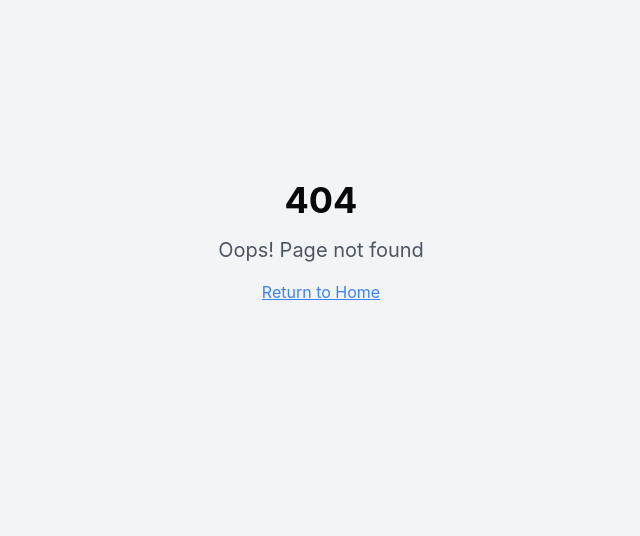
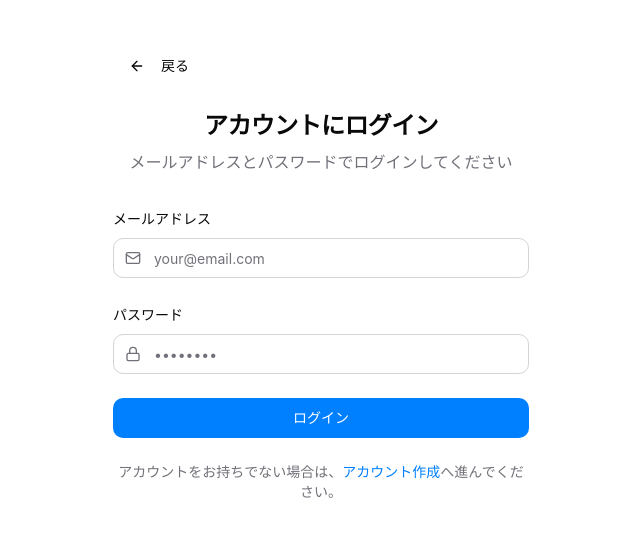
Before and after one commit to kaikunnnn/memolink-hub, a React (Vite) app: page /login in a window 1280 px wide. Before the commit this address had no page. Shown: the part 158-694 px from the top of the page, without its empty margins (319-959 px from the left). Built offline with nearby package versions, Linux system fonts and the light colour scheme.

Commit message:
Add login functionality
This commit adds the login functionality to the application.

```diff
--- a/src/App.tsx
+++ b/src/App.tsx
@@ -11,6 +11,7 @@ import Courses from "./pages/Courses";
 import VideoPlayer from "./pages/VideoPlayer";
 import SignIn from "./pages/SignIn";
 import SignUp from "./pages/SignUp";
+import Login from "./pages/Login";
 import Account from "./pages/Account";
 import NotFound from "./pages/NotFound";
 
@@ -29,6 +30,7 @@ const App = () => (
             <Route path="/courses/:courseId" element={<VideoPlayer />} />
             <Route path="/signin" element={<SignIn />} />
             <Route path="/signup" element={<SignUp />} />
+            <Route path="/login" element={<Login />} />
             <Route path="/account" element={
               <ProtectedRoute>
                 <Account />
--- a/src/components/Navbar.tsx
+++ b/src/components/Navbar.tsx
@@ -93,7 +93,7 @@ const Navbar = () => {
           ) : (
             <>
               <Button variant="outline" size="sm" asChild>
-                <Link to="/signin">サインイン</Link>
+                <Link to="/login">ログイン</Link>
               </Button>
               <Button size="sm" asChild>
                 <Link to="/signup">無料で始める <ChevronRight className="ml-1 h-4 w-4" /></Link>
@@ -151,7 +151,7 @@ const Navbar = () => {
             ) : (
               <>
                 <Button variant="outline" className="w-full" asChild>
-                  <Link to="/signin">サインイン</Link>
+                  <Link to="/login">ログイン</Link>
                 </Button>
                 <Button className="w-full" asChild>
                   <Link to="/signup">無料で始める</Link>
--- /dev/null
+++ b/src/pages/Login.tsx
@@ -0,0 +1,177 @@
+
+import { useState } from 'react';
+import { useNavigate, Link } from 'react-router-dom';
+import { zodResolver } from "@hookform/resolvers/zod";
+import { useForm } from "react-hook-form";
+import * as z from "zod";
+import { Button } from "@/components/ui/button";
+import {
+  Form,
+  FormControl,
+  FormField,
+  FormItem,
+  FormLabel,
+  FormMessage,
+} from "@/components/ui/form";
+import { Input } from "@/components/ui/input";
+import { Alert, AlertDescription } from "@/components/ui/alert";
+import { ArrowLeft, Mail, Lock, AlertCircle } from "lucide-react";
+import { useAuth } from "@/context/AuthContext";
+import SupabaseConfigGuide from '@/components/SupabaseConfigGuide';
+
+const formSchema = z.object({
+  email: z.string().email({
+    message: "有効なメールアドレスを入力してください。",
+  }),
+  password: z.string().min(8, {
+    message: "パスワードは8文字以上である必要があります。",
+  }),
+});
+
+const Login = () => {
+  const navigate = useNavigate();
+  const { signIn, isConfigured } = useAuth();
+  const [isSubmitting, setIsSubmitting] = useState(false);
+  const [generalError, setGeneralError] = useState<string | null>(null);
+
+  const form = useForm<z.infer<typeof formSchema>>({
+    resolver: zodResolver(formSchema),
+    defaultValues: {
+      email: "",
+      password: "",
+    },
+  });
+
+  const onSubmit = async (values: z.infer<typeof formSchema>) => {
+    setGeneralError(null);
+    setIsSubmitting(true);
+
+    try {
+      await signIn(values.email, values.password);
+      navigate('/account');
+    } catch (error) {
+      console.error('Login error:', error);
+      setGeneralError("ログインに失敗しました。もう一度お試しください。");
+    } finally {
+      setIsSubmitting(false);
+    }
+  };
+
+  // Supabaseが設定されていない場合、設定ガイドを表示
+  if (!isConfigured) {
+    return (
+      <div className="min-h-screen flex flex-col bg-background pt-16">
+        <div className="container max-w-md mx-auto px-4 py-8 flex-1 flex flex-col justify-center">
+          <Button
+            variant="ghost"
+            className="w-fit mb-6"
+            onClick={() => navigate(-1)}
+          >
+            <ArrowLeft className="mr-2 h-4 w-4" />
+            戻る
+          </Button>
+
+          <SupabaseConfigGuide />
+
+          <div className="mt-6 text-center">
+            <p className="text-sm text-muted-foreground">
+              アカウントをお持ちでない場合は、
+              <Link to="/signup" className="text-primary font-medium hover:underline">
+                アカウント作成
+              </Link>
+              へ進んでください。
+            </p>
+          </div>
+        </div>
+      </div>
+    );
+  }
+
+  return (
+    <div className="min-h-screen flex flex-col bg-background pt-16">
+      <div className="container max-w-md mx-auto px-4 py-8 flex-1 flex flex-col justify-center">
+        <Button
+          variant="ghost"
+          className="w-fit mb-6"
+          onClick={() => navigate(-1)}
+        >
+          <ArrowLeft className="mr-2 h-4 w-4" />
+          戻る
+        </Button>
+
+        <div className="space-y-2 text-center mb-8">
+          <h1 className="text-2xl font-bold tracking-tight">アカウントにログイン</h1>
+          <p className="text-muted-foreground">
+            メールアドレスとパスワードでログインしてください
+          </p>
+        </div>
+
+        {generalError && (
+          <Alert variant="destructive" className="mb-6">
+            <AlertCircle className="h-4 w-4" />
+            <AlertDescription>{generalError}</AlertDescription>
+          </Alert>
+        )}
+
+        <Form {...form}>
+          <form onSubmit={form.handleSubmit(onSubmit)} className="space-y-6">
+            <FormField
+              control={form.control}
+              name="email"
+              render={({ field }) => (
+                <FormItem>
+                  <FormLabel>メールアドレス</FormLabel>
+                  <FormControl>
+                    <div className="relative">
+                      <Mail className="absolute left-3 top-3 h-4 w-4 text-muted-foreground" />
+                      <Input placeholder="your@email.com" className="pl-10" {...field} />
+                    </div>
+                  </FormControl>
+                  <FormMessage />
+                </FormItem>
+              )}
+            />
+
+            <FormField
+              control={form.control}
+              name="password"
+              render={({ field }) => (
+                <FormItem>
+                  <FormLabel>パスワード</FormLabel>
+                  <FormControl>
+                    <div className="relative">
+                      <Lock className="absolute left-3 top-3 h-4 w-4 text-muted-foreground" />
+                      <Input type="password" placeholder="••••••••" className="pl-10" {...field} />
+                    </div>
+                  </FormControl>
+                  <FormMessage />
+                </FormItem>
+              )}
+            />
+
+            <Button type="submit" className="w-full" disabled={isSubmitting}>
+              {isSubmitting ? (
+                <span className="flex items-center">
+                  <span className="mr-2 h-4 w-4 animate-spin rounded-full border-2 border-background border-t-transparent"></span>
+                  ログイン中...
+                </span>
+              ) : "ログイン"}
+            </Button>
+          </form>
+        </Form>
+
+        <div className="mt-6 text-center">
+          <p className="text-sm text-muted-foreground">
+            アカウントをお持ちでない場合は、
+            <Link to="/signup" className="text-primary font-medium hover:underline">
+              アカウント作成
+            </Link>
+            へ進んでください。
+          </p>
+        </div>
+      </div>
+    </div>
+  );
+};
+
+export default Login;
```
